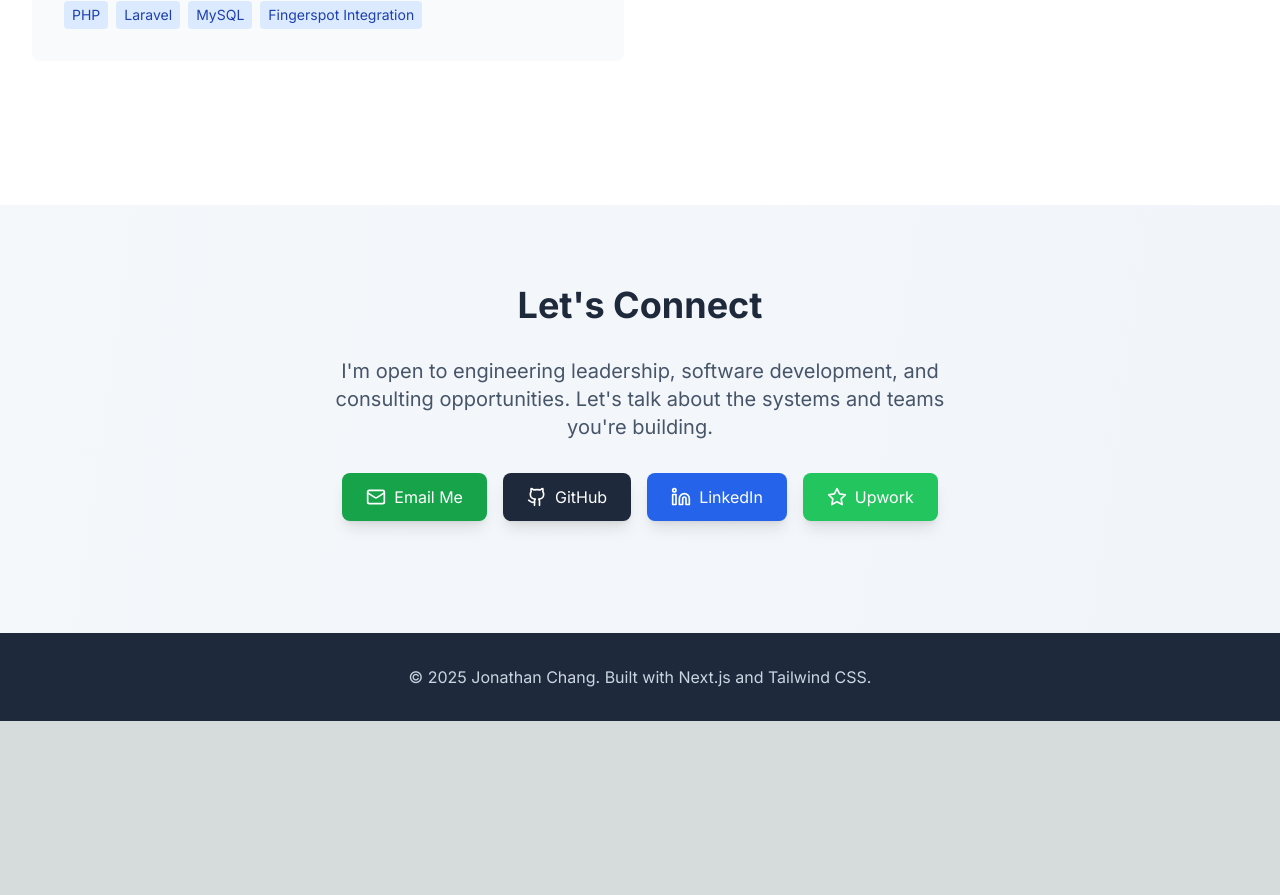
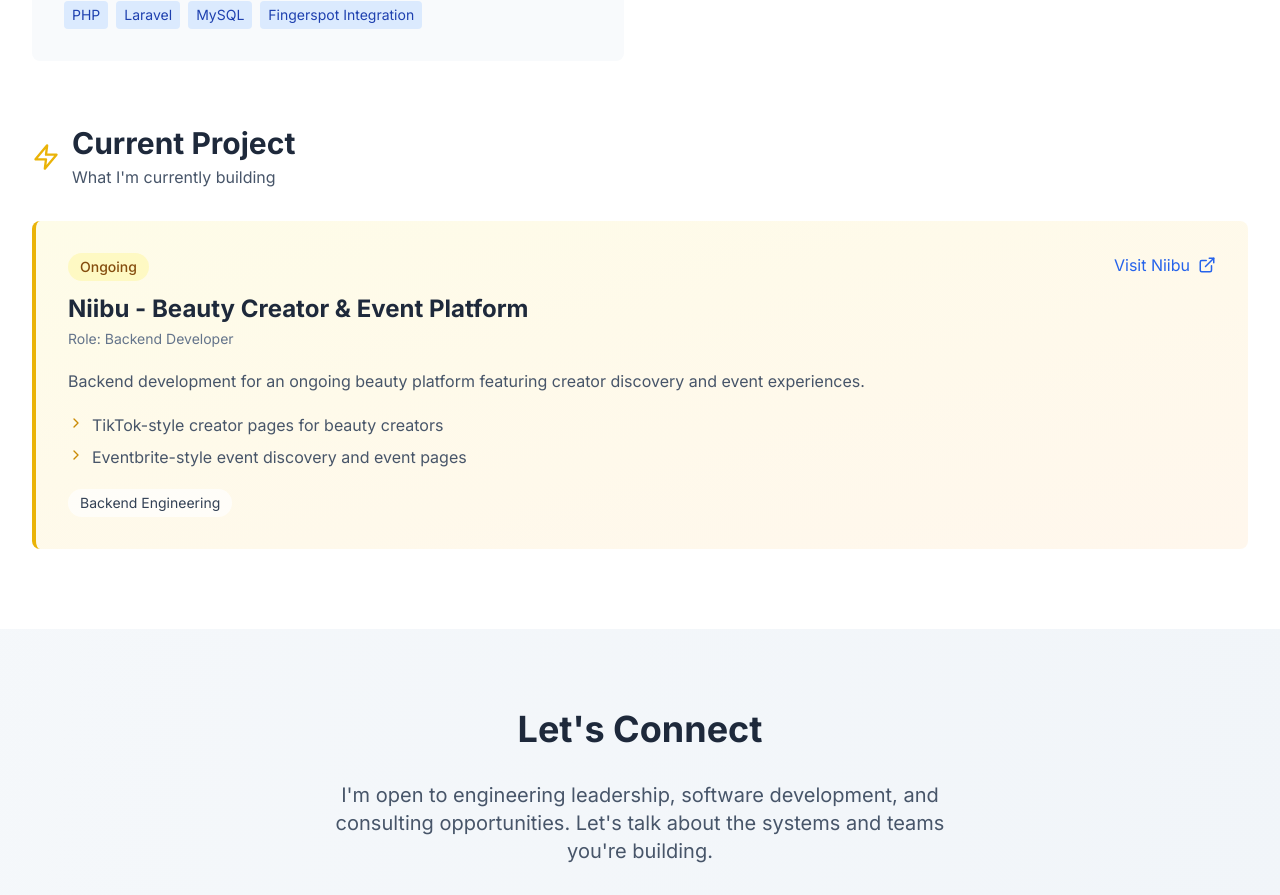
Before and after one commit to jonathanch96/jonathan-portfolio, a Next.js app: page / in a window 1280 px wide. Shown: the part 8439-9334 px from the top of the page. Before the commit the page ends 9160 px from the top, so only its background shows below. Built offline with nearby package versions, Linux system fonts and the light colour scheme; no server answers.

Commit message:
Add current projects section with project details and features

```diff
--- a/pages/index.js
+++ b/pages/index.js
@@ -1000,6 +1000,83 @@ export default function Home() {
                 ))}
               </div>
 
+              <section aria-labelledby="current-projects-heading">
+                <header className="flex items-center gap-3 mb-8">
+                  <Zap className="text-yellow-500" size={28} aria-hidden="true" />
+                  <div>
+                    <h3
+                      id="current-projects-heading"
+                      className="text-3xl font-bold text-slate-800 dark:text-white"
+                    >
+                      Current Project
+                    </h3>
+                    <p className="text-slate-600 dark:text-slate-300 mt-1">
+                      What I&apos;m currently building
+                    </p>
+                  </div>
+                </header>
+
+                {currentProjects.map((project) => (
+                  <article
+                    key={project.title}
+                    className="bg-gradient-to-br from-yellow-50 to-orange-50 dark:from-slate-700 dark:to-slate-600 rounded-lg p-8 border-l-4 border-yellow-500"
+                  >
+                    <header className="flex flex-col sm:flex-row sm:items-start sm:justify-between gap-4 mb-5">
+                      <div>
+                        <span className="inline-block px-3 py-1 mb-3 rounded-full bg-yellow-100 dark:bg-yellow-900 text-yellow-800 dark:text-yellow-200 text-sm font-medium">
+                          {project.status}
+                        </span>
+                        <h4 className="text-2xl font-bold text-slate-800 dark:text-white">
+                          {project.title}
+                        </h4>
+                        <p className="text-sm text-slate-500 dark:text-slate-300 mt-1">
+                          Role: {project.role}
+                        </p>
+                      </div>
+                      <a
+                        href={project.url}
+                        target="_blank"
+                        rel="noopener noreferrer"
+                        className="inline-flex items-center gap-2 text-blue-600 dark:text-blue-400 hover:underline"
+                        aria-label={`Visit ${project.title} (opens in new tab)`}
+                      >
+                        Visit Niibu
+                        <ExternalLink size={18} aria-hidden="true" />
+                      </a>
+                    </header>
+
+                    <p className="text-slate-600 dark:text-slate-200 mb-5">
+                      {project.description}
+                    </p>
+                    <ul className="space-y-2 mb-5">
+                      {project.features.map((feature) => (
+                        <li
+                          key={feature}
+                          className="flex items-start gap-2 text-slate-600 dark:text-slate-200"
+                        >
+                          <ChevronRight
+                            size={16}
+                            className="text-yellow-600 dark:text-yellow-400 mt-0.5 flex-shrink-0"
+                            aria-hidden="true"
+                          />
+                          {feature}
+                        </li>
+                      ))}
+                    </ul>
+                    <div className="flex flex-wrap gap-2">
+                      {project.tech.map((tech) => (
+                        <span
+                          key={tech}
+                          className="px-3 py-1 bg-white/70 dark:bg-slate-800/60 text-slate-700 dark:text-slate-200 rounded-full text-sm"
+                        >
+                          {tech}
+                        </span>
+                      ))}
+                    </div>
+                  </article>
+                ))}
+              </section>
+
             </div>
           </section>
 
```
